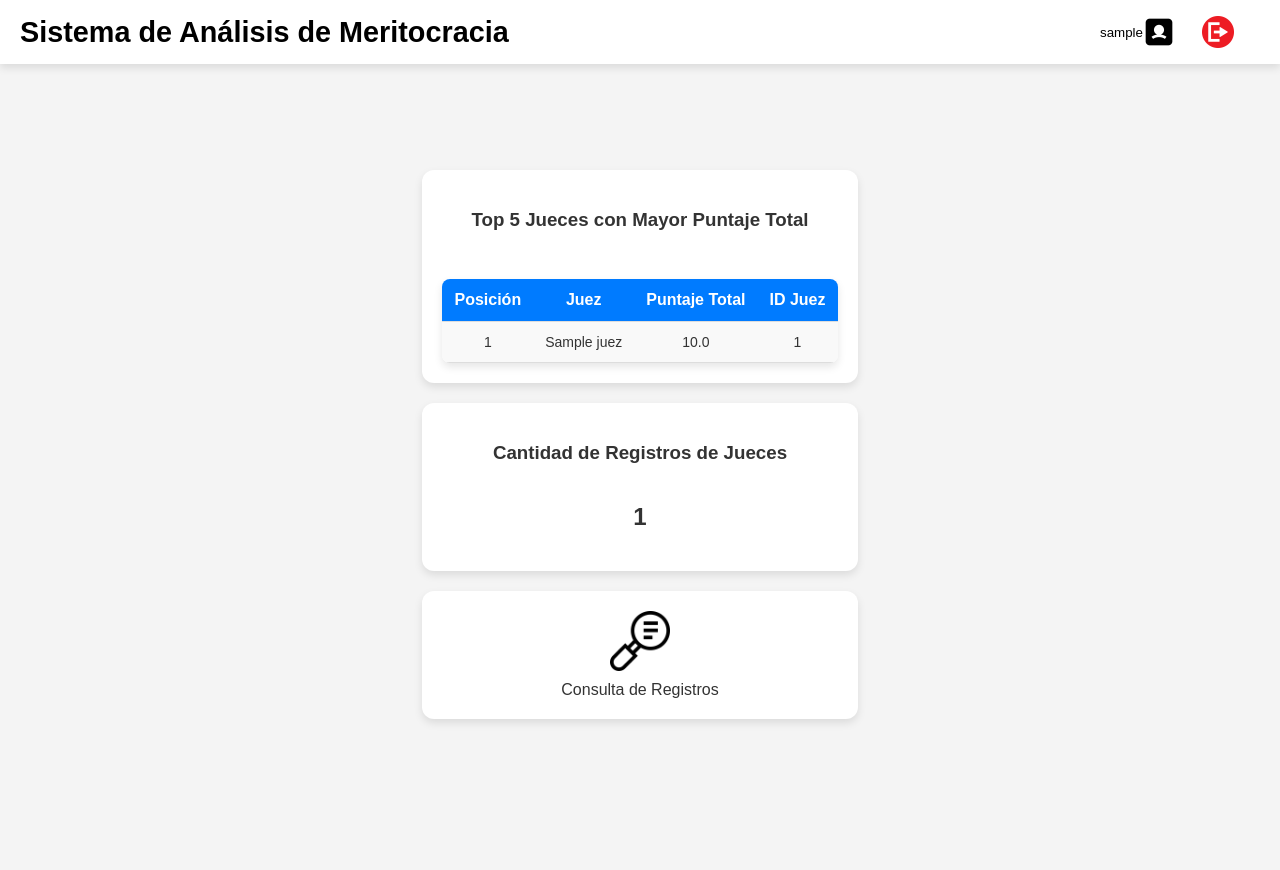
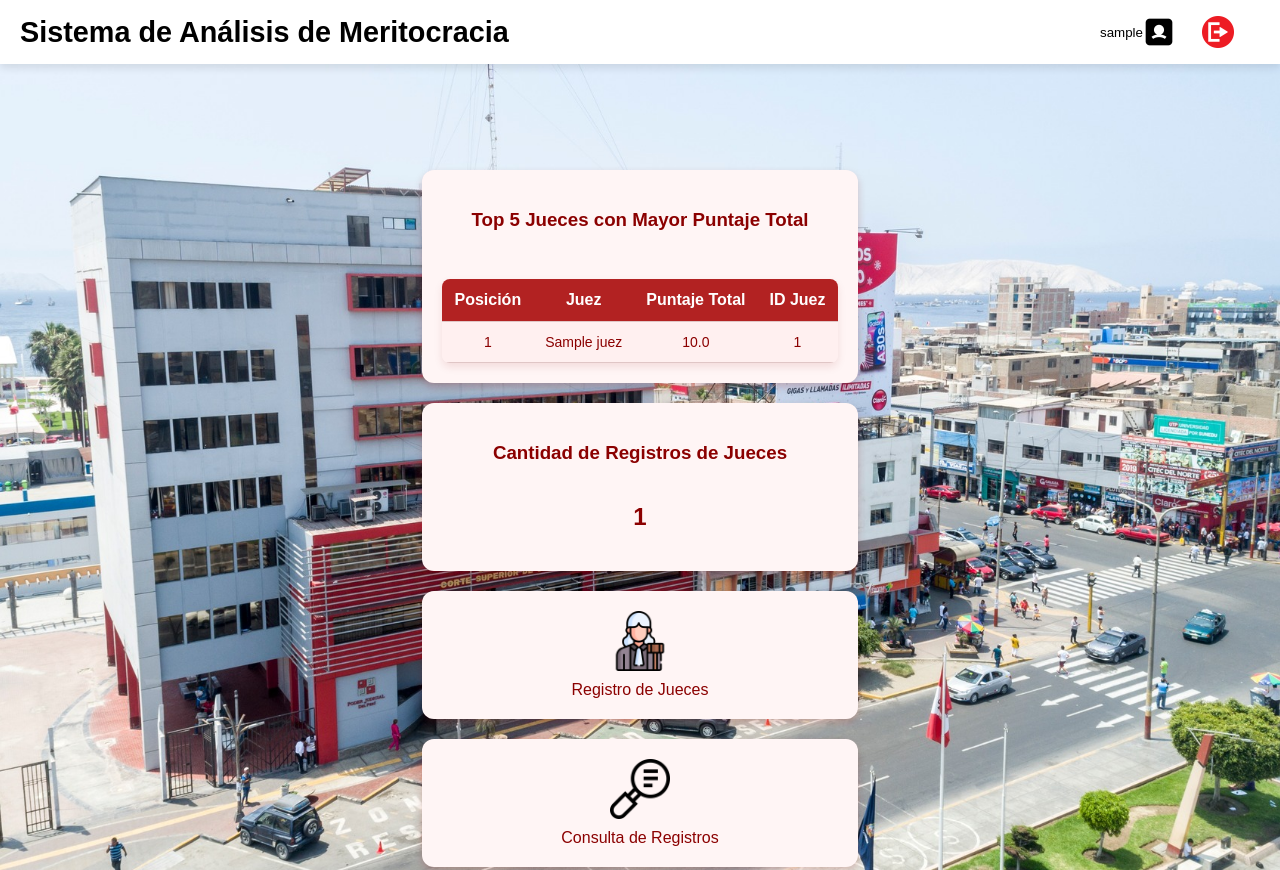
Before and after one commit to JesGMZ/soft_meritocracia_pj, a Django app: page /meritopj/admin-view/ in a window 1280 px wide. Run offline with Django 5.2, Linux system fonts and the light colour scheme; a user stored in the database is signed in; tables that the repository leaves empty hold one stand-in row (values such as "Sample post").

Commit message:
Version 3.1

```diff
--- a/meritocracia/static/admin.css
+++ b/meritocracia/static/admin.css
@@ -4,38 +4,40 @@ body {
     flex-direction: column;
     align-items: center;
     height: 100vh;
-    background-color: #f4f4f4;
+    background-image: url('icons/background_pj.jpg');
+    background-size: cover;
+    background-position: center;
     font-family: 'Arial', sans-serif;
     margin: 0;
 }
 
-/* Contenedor principal (cambiar para que sea una sola columna) */
+/* Contenedor principal (una sola columna) */
 .container {
-    display: flex;  /* Cambiado a flex para apilar las tarjetas verticalmente */
-    flex-direction: column;  /* Alinea las tarjetas verticalmente */
+    display: flex;
+    flex-direction: column;
     gap: 20px;
-    margin-top: 100px; /* Ajuste para que el navbar no cubra contenido */
+    margin-top: 100px;
 }
 
 /* Estilos de las tarjetas */
 .card {
-    background: #fff;
+    background: #fff5f5;
     padding: 20px;
     text-align: center;
     border-radius: 12px;
-    box-shadow: 0 4px 8px rgba(0, 0, 0, 0.1);
+    box-shadow: 0 4px 8px rgba(139, 0, 0, 0.2);
     transition: transform 0.3s ease, box-shadow 0.3s ease;
     cursor: pointer;
     display: flex;
     flex-direction: column;
     align-items: center;
     text-decoration: none;
-    color: #333;
+    color: #8b0000;
 }
 
 .card:hover {
     transform: translateY(-8px);
-    box-shadow: 0 8px 16px rgba(0, 0, 0, 0.15);
+    box-shadow: 0 8px 16px rgba(139, 0, 0, 0.3);
 }
 
 .card img {
@@ -49,15 +51,15 @@ body {
 table {
     width: 100%;
     border-collapse: collapse;
-    background-color: #fff;
+    background-color: #fff5f5;
     border-radius: 8px;
     overflow: hidden;
-    box-shadow: 0 4px 8px rgba(0, 0, 0, 0.1);
+    box-shadow: 0 4px 8px rgba(139, 0, 0, 0.1);
     margin-top: 30px;
 }
 
 table thead {
-    background-color: #007bff;
+    background-color: #b22222;
     color: #fff;
     font-weight: bold;
 }
@@ -65,15 +67,15 @@ table thead {
 table th, table td {
     padding: 12px;
     text-align: center;
-    border-bottom: 1px solid #ddd;
+    border-bottom: 1px solid #e0c6c6;
 }
 
 table tbody tr:hover {
-    background-color: #f4f4f4;
+    background-color: #ffe5e5;
 }
 
 table tbody tr:nth-child(odd) {
-    background-color: #f9f9f9;
+    background-color: #fff0f0;
 }
 
 table tbody tr:nth-child(even) {
--- a/meritocracia/templates/admin_main.html
+++ b/meritocracia/templates/admin_main.html
@@ -44,7 +44,6 @@
             </div>
         </div>
 
-        <!-- Card para la cantidad de registros de jueces (disposición horizontal) -->
         <div class="card horizontal-card">
             <div class="card-header">
                 <h3>Cantidad de Registros de Jueces</h3>
@@ -54,7 +53,11 @@
             </div>
         </div>
 
-        <!-- Card para la consulta de registros -->
+        <a href="{% url 'registrar_juez' %}" class="card mt-3">
+            <img src="{% static 'icons/icon_juez.png' %}" alt="Juez">
+            <span>Registro de Jueces</span>
+        </a>
+
         <a href="{% url 'buscar_juez' %}" class="card mt-3">
             <img src="{% static 'icons/icon_consulta.png' %}" alt="Consulta de Registros">
             <span>Consulta de Registros</span>
--- a/meritocracia/urls.py
+++ b/meritocracia/urls.py
@@ -1,12 +1,11 @@
 from django.urls import path
-from .views import admin_dashboard, admin_view, buscar_juez, editar_certamen_academico, editar_curso_especializacion, editar_distincion, editar_docencia, editar_doctorado, editar_estudio_idiomas, editar_estudio_ofimatica, editar_estudios_magistratura, editar_evento_academico, editar_grado_academico, editar_maestria, editar_pasantia, editar_publicacion_juridica, juez_dashboard, login_view, logout_view, registrar_certamen_academico, registrar_curso_especializacion, registrar_distincion, registrar_docencia, registrar_doctorado, registrar_estudio_idiomas, registrar_estudio_ofimatica, registrar_estudio_perfeccionamiento, registrar_evento_academico, registrar_juez,meritopj,registrar_antiguedad,registrar_grado_academico,registrar_estudios_magistratura, registrar_maestria, registrar_pasantia, registrar_publicacion_juridica
+from .views import admin_view, buscar_juez, editar_certamen_academico, editar_curso_especializacion, editar_distincion, editar_docencia, editar_doctorado, editar_estudio_idiomas, editar_estudio_ofimatica, editar_estudios_magistratura, editar_evento_academico, editar_grado_academico, editar_maestria, editar_pasantia, editar_publicacion_juridica, juez_dashboard, login_view, logout_view, registrar_certamen_academico, registrar_curso_especializacion, registrar_distincion, registrar_docencia, registrar_doctorado, registrar_estudio_idiomas, registrar_estudio_ofimatica, registrar_estudio_perfeccionamiento, registrar_evento_academico, registrar_juez,meritopj,registrar_antiguedad,registrar_grado_academico,registrar_estudios_magistratura, registrar_maestria, registrar_pasantia, registrar_publicacion_juridica
 
 urlpatterns = [
     path('', meritopj),
     path('login/', login_view, name='login_view'),
     path('logout_pj/', logout_view, name='logout_view'),
     path('admin-view/', admin_view, name='admin_view'),
-    path('admin-dashboard/', admin_dashboard, name='admin_dashboard'),
     path('juez-dashboard/', juez_dashboard, name='juez_dashboard'),
     path("registrar_juez/", registrar_juez, name="registrar_juez"),
     path("registrar_antiguedad/", registrar_antiguedad, name="registrar_antiguedad"),
--- a/meritocracia/views.py
+++ b/meritocracia/views.py
@@ -19,7 +19,7 @@ def login_view(request):
         if user is not None:
             login(request, user)
             if user.is_superuser:
-                return redirect('admin_dashboard')
+                return redirect('admin_view')
             elif hasattr(user, 'juez'):
                 return redirect('juez_dashboard')
             else:
@@ -32,12 +32,6 @@ def login_view(request):
 def logout_view(request):
     logout(request)
     return redirect('login_view')
-
-@login_required
-def admin_dashboard(request):
-    if not request.user.is_superuser:
-        return redirect('login')
-    return render(request, 'admin_main.html')
 
 @login_required
 def juez_dashboard(request):
@@ -966,10 +960,18 @@ def top_jueces(request):
     jueces = obtener_jueces_top_5()
     return render(request, 'admin_main.html', {'jueces_top_5': jueces})
 
+@login_required
 def admin_view(request):
+    if not request.user.is_superuser:
+        return redirect('login')
+
     jueces_top_5 = obtener_jueces_top_5()
     cantidad_jueces = Juez.objects.count()
-    return render(request, 'admin_main.html', {'jueces_top_5': jueces_top_5, 'cantidad_jueces': cantidad_jueces})
+
+    return render(request, 'admin_main.html', {
+        'jueces_top_5': jueces_top_5,
+        'cantidad_jueces': cantidad_jueces
+    })
 
 
 #AQUI VIENEN TODOS LAS FUNCIONES DE EDICION DE DATOS
```
Also changed, not shown: meritocracia/templates/meritopj.html (+0 -8 lines).
